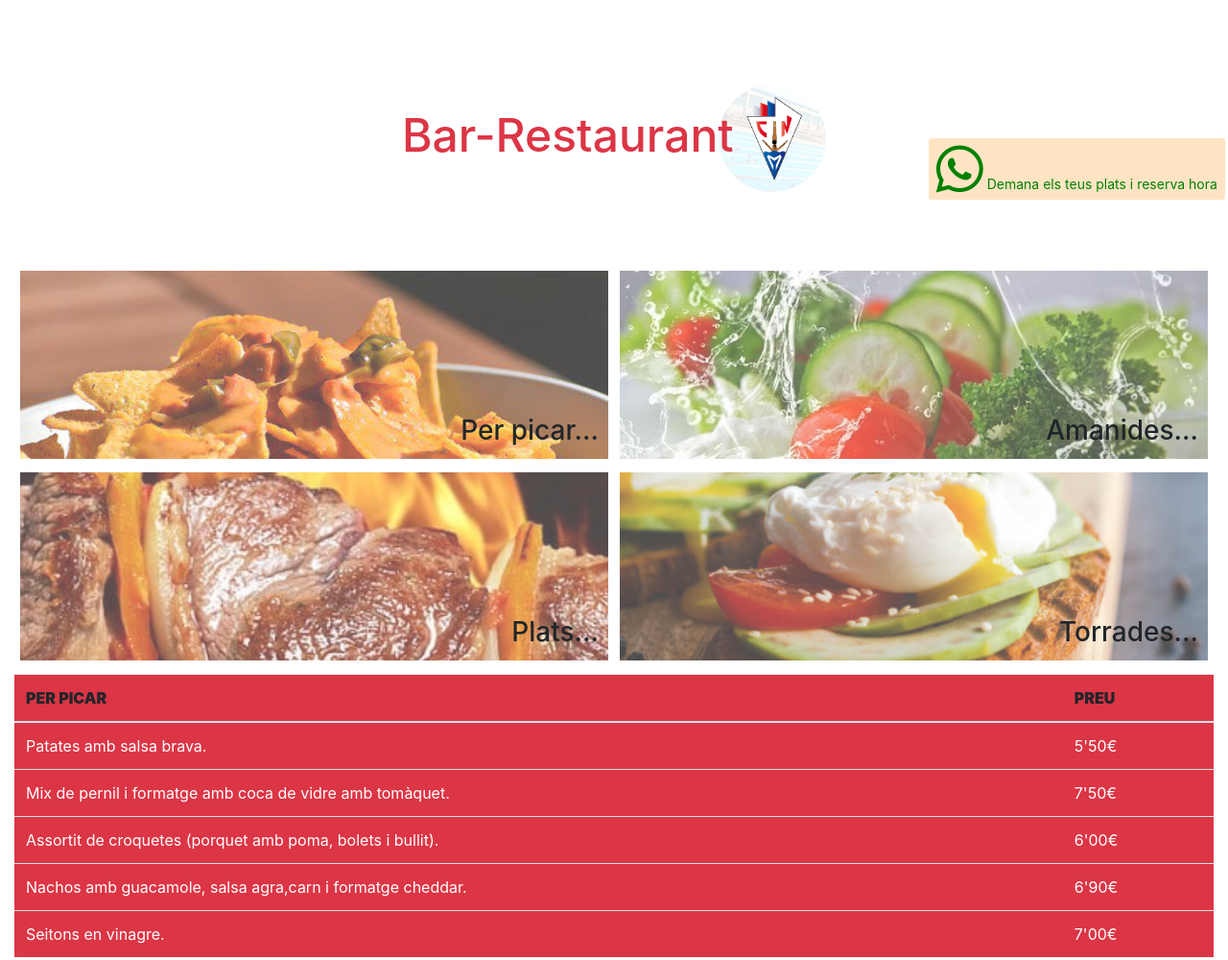
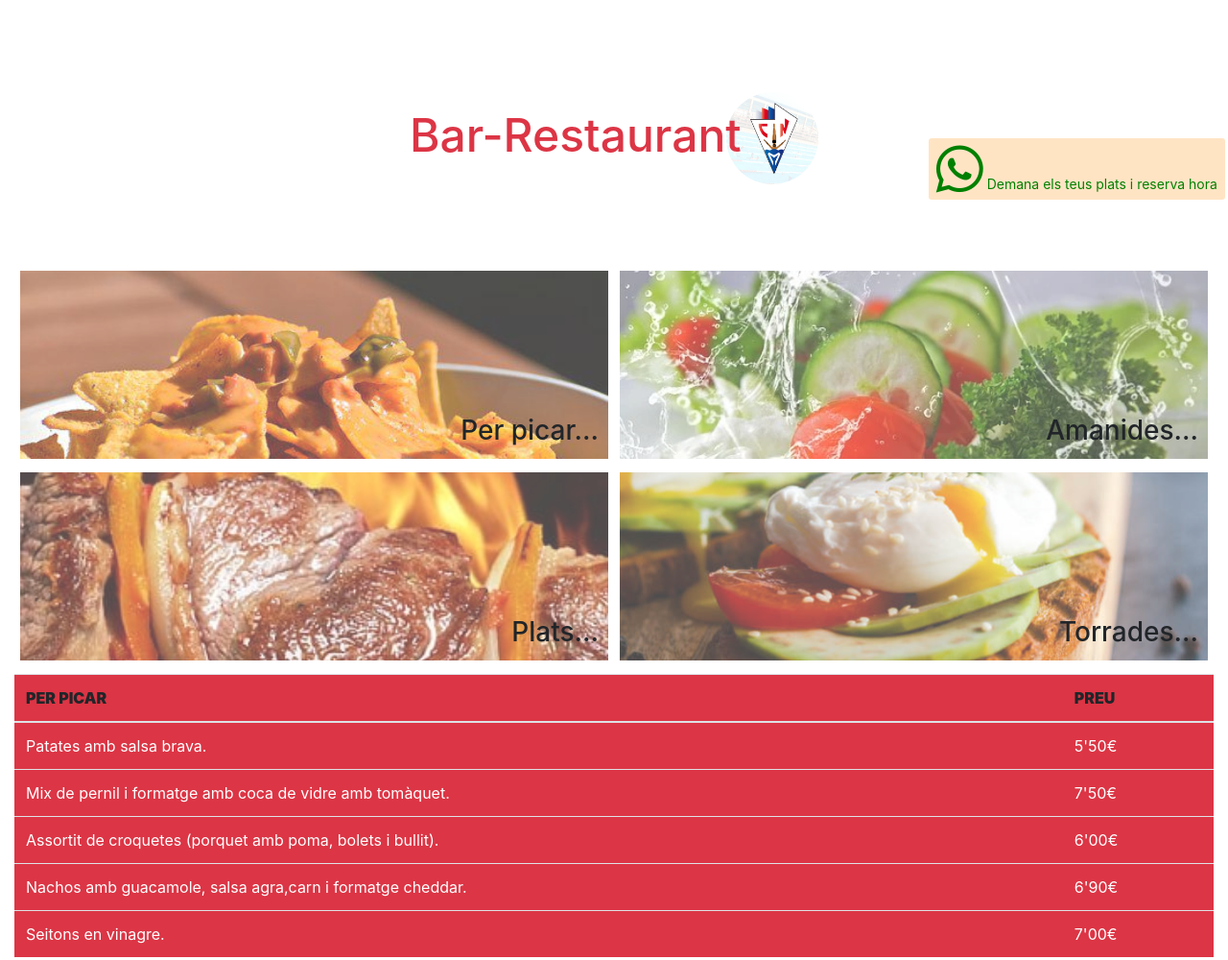
Before and after one commit to restaurantcnm/barcnm, a plain HTML site: page index.html in a window 1280 px wide. Shown: the top 1000 px of the page at 96% size. Drawn offline with nearby package versions, Linux system fonts and the light colour scheme.

Commit message:
Update style.css

```diff
--- a/style.css
+++ b/style.css
@@ -12,8 +12,8 @@ header{
 .logo{
     display: inline-block;
 
-    width: 7rem;
-    height: 7rem;
+    width: 6rem;
+    height: 6rem;
 
     border-radius: 50%;
     position: relative;
```
